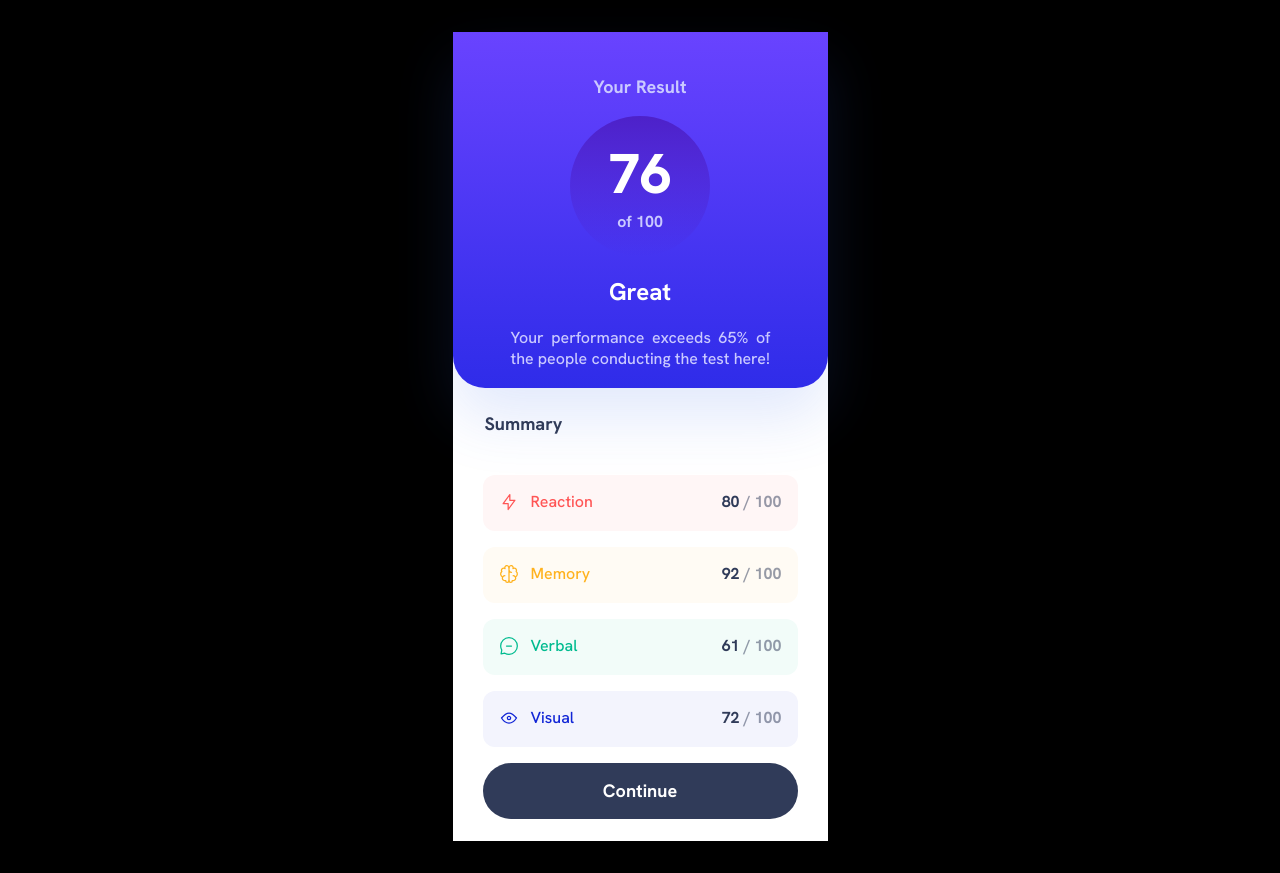
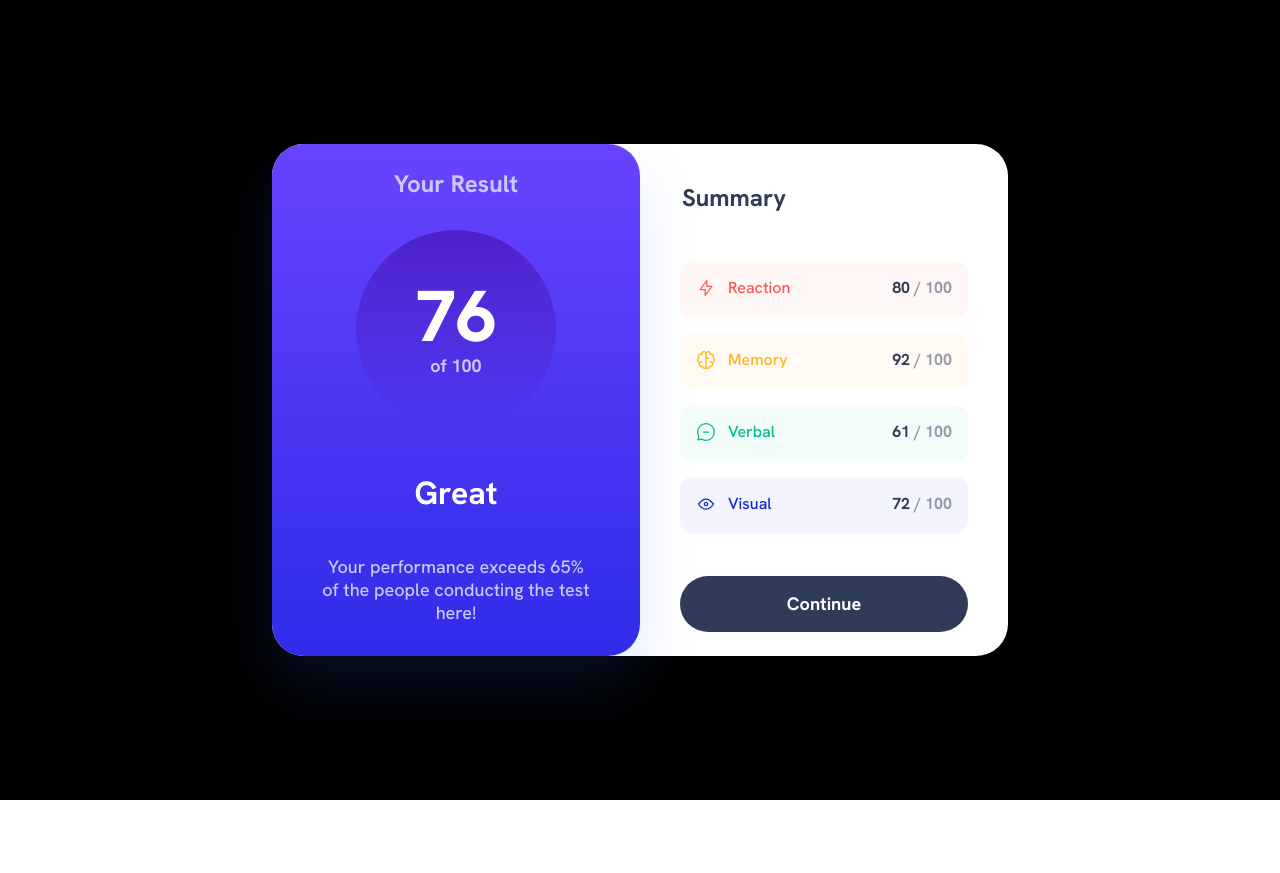
Before and after one commit to ElenaAnnibali/react-result-summary-component, a React (Vite) app: page / in a window 1280 px wide. After the commit the page ends 800 px from the top, so only its background shows below. Built offline with nearby package versions, Linux system fonts and the light colour scheme.

Commit message:
Desktop version

```diff
--- a/src/styles/result.scss
+++ b/src/styles/result.scss
@@ -71,7 +71,7 @@ body {
 .result-top {
   color: #fff;
   font-size: 56px;
-  font-style: normal;
+
   font-weight: 800;
   line-height: 72px;
   margin: 0;
@@ -81,7 +81,7 @@ body {
 .result-bottom {
   color: var(--light-blue, #cac9ff);
   font-size: 16px;
-  font-style: normal;
+
   font-weight: 700;
   margin: 0;
 }
@@ -90,7 +90,6 @@ body {
   color: #fff;
   text-align: center;
   font-size: 24px;
-  font-style: normal;
   font-weight: 700;
   line-height: normal;
 }
@@ -102,7 +101,7 @@ body {
   font-style: normal;
   font-weight: 500;
   line-height: normal;
-  text-align: justify;
+  text-align: center;
   margin: 0 57px 0 58px;
 }
 
@@ -203,3 +202,68 @@ body {
     );
   }
 }
+
+@media (min-width: 768px) {
+  .component-styles {
+    display: flex;
+    flex-direction: row;
+    width: 736px;
+    height: 512px;
+    flex-shrink: 0;
+    border-radius: 32px;
+  }
+
+  .top-section {
+    width: 368px;
+    height: 512px;
+    border-radius: 32px;
+    justify-content: space-around;
+  }
+
+  .top-text {
+    margin: 16px 0 16px 0;
+    font-size: 24px;
+  }
+
+  .oval {
+    width: 200px;
+    height: 200px;
+  }
+
+  .result-top {
+    font-size: 72px;
+  }
+
+  .result-bottom {
+    font-size: 18px;
+  }
+
+  .text-element-great {
+    font-size: 32px;
+  }
+
+  .text-element-performance {
+    font-size: 18px;
+    margin: 0 48px 24px 48px;
+  }
+
+  .bottom-section {
+    margin-left: 40px;
+  }
+
+  .summary {
+    font-size: 24px;
+    margin-top: 38px;
+  }
+
+  .category-element {
+    width: 288px;
+    height: 56px;
+  }
+
+  .continue-button {
+    width: 288px;
+    height: 56px;
+    margin-top: 27px;
+  }
+}
```
